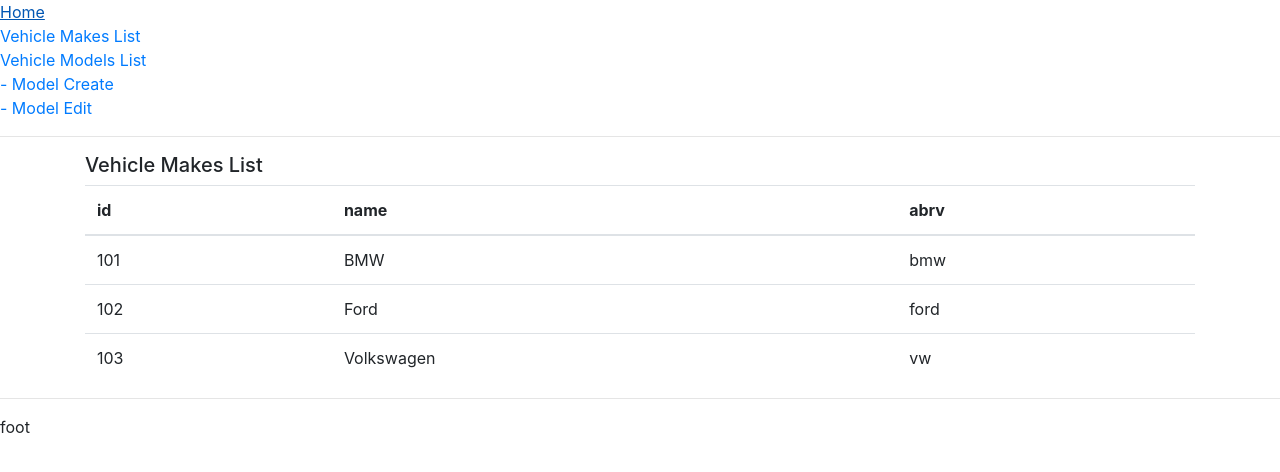
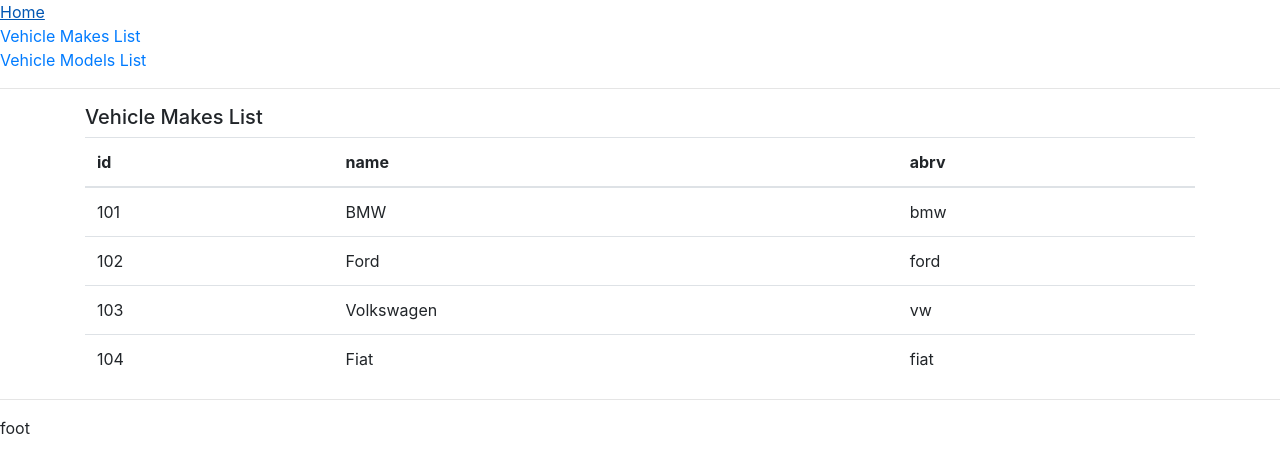
Before and after one commit to turpija/front, a React (Create React App) app: page /vehicle-makes in a window 1280 px wide. Shown: the top 472 px of the page. Built offline with nearby package versions, Linux system fonts and the light colour scheme.

Commit message:
započeo search/find

```diff
--- a/src/common/data/VehicleMake.js
+++ /dev/null
@@ -1,21 +0,0 @@
-const vehicleMakes = [
-  {
-    id: "101",
-    name: "BMW",
-    abrv: "bmw"
-  },
-  {
-    id: "102",
-    name: "Ford",
-    abrv: "ford"
-  },
-  {
-    id: "103",
-    name: "Volkswagen",
-    abrv: "vw"
-  }
-];
-
-export function getVehicleMakes() {
-  return vehicleMakes;
-}
--- /dev/null
+++ b/src/common/data/VehicleMakeService.js
@@ -0,0 +1,46 @@
+class VehicleMakeService {
+  _data = [
+    {
+      id: 101,
+      name: "BMW",
+      abrv: "bmw"
+    },
+    {
+      id: 102,
+      name: "Ford",
+      abrv: "ford"
+    },
+    {
+      id: 103,
+      name: "Volkswagen",
+      abrv: "vw"
+    },
+    {
+      id: 104,
+      name: "Fiat",
+      abrv: "fiat"
+    }
+  ];
+
+  find(filter) {
+    console.log();
+
+    return this._data.map(e => e.name.includes(filter));
+  }
+
+  getById(id) {
+    return this._data.find(o => o.id === id);
+  }
+
+  post(model) {}
+
+  put(model) {}
+
+  delete(id) {}
+
+  getAllData() {
+    return this._data;
+  }
+}
+
+export default VehicleMakeService;
--- a/src/layouts/Layout.jsx
+++ b/src/layouts/Layout.jsx
@@ -22,8 +22,8 @@ class Layout extends Component {
             <NavLink to="/home">Home</NavLink>
             <NavLink to="/vehicle-makes">Vehicle Makes List</NavLink>
             <NavLink to="/vehicle-models">Vehicle Models List</NavLink>
-            <NavLink to="/vehicle-makes/model-create">- Model Create</NavLink>
-            <NavLink to="/vehicle-makes/model-edit">- Model Edit</NavLink>
+            {/* <NavLink to="/vehicle-makes/model-create">- Model Create</NavLink> */}
+            {/* <NavLink to="/vehicle-makes/model-edit">- Model Edit</NavLink> */}
           </nav>
           <hr />
           <main className="container">
--- a/src/pages/vehicle-makes/MakeList.jsx
+++ b/src/pages/vehicle-makes/MakeList.jsx
@@ -1,8 +1,12 @@
 import React from "react";
-import { getVehicleMakes } from "./../../common/data/VehicleMake";
+import VehicleMakeService from "./../../common/data/VehicleMakeService";
 
 const MakeList = () => {
-  const vehicleMakes = getVehicleMakes();
+  const vehicles = new VehicleMakeService();
+
+  const allVehicles = vehicles.getAllData();
+  console.log("list call: ");
+  console.log(vehicles.find("F"));
 
   return (
     <React.Fragment>
@@ -16,7 +20,7 @@ const MakeList = () => {
           </tr>
         </thead>
         <tbody>
-          {vehicleMakes.map(model => (
+          {allVehicles.map(model => (
             <tr key={model.id}>
               <td>{model.id}</td>
               <td>{model.name}</td>
```
